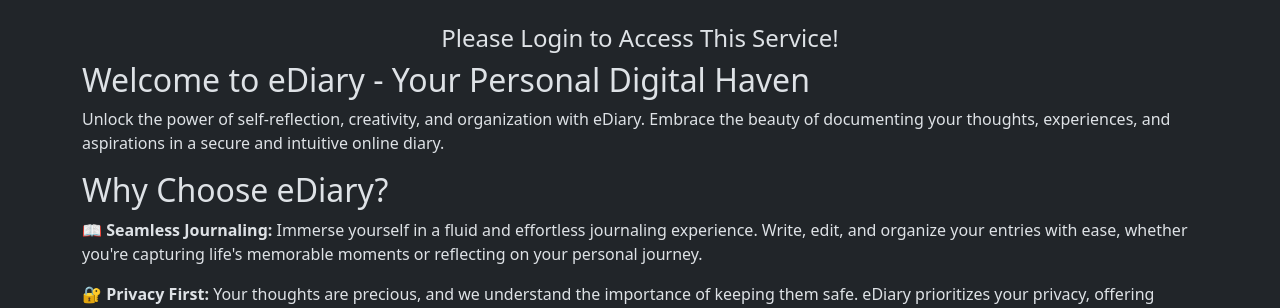
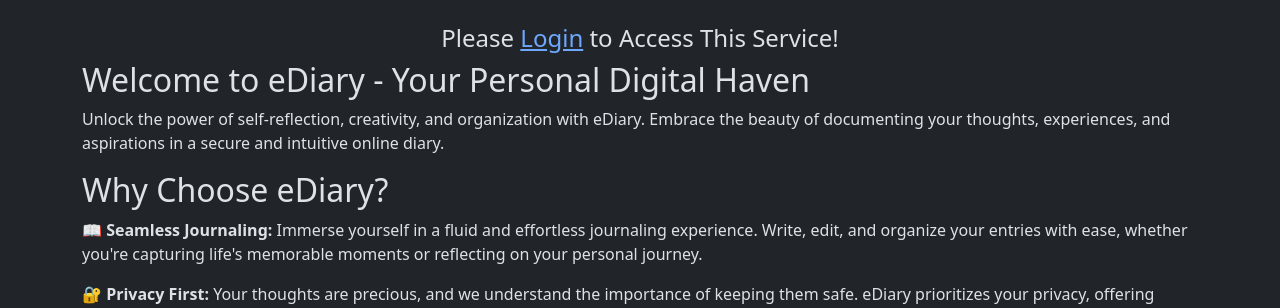
Before and after one commit to 00DEVIL900B/ediary, a Django app: page / in a window 1280 px wide. Shown: the part 56-364 px from the top of the page. Run offline with Django 4.2, Linux system fonts and the light colour scheme.

Commit message:
Update home.html

```diff
--- a/templates/home.html
+++ b/templates/home.html
@@ -6,7 +6,7 @@
     {% if user.is_authenticated %}
     {% else %}
     <div class="text-center">
-        <p class="h4">Please Login to Access This Service!</p>
+        <p class="h4">Please <a href="/login">Login</a> to Access This Service!</p>
     </div>
     {% endif %}
 
```
